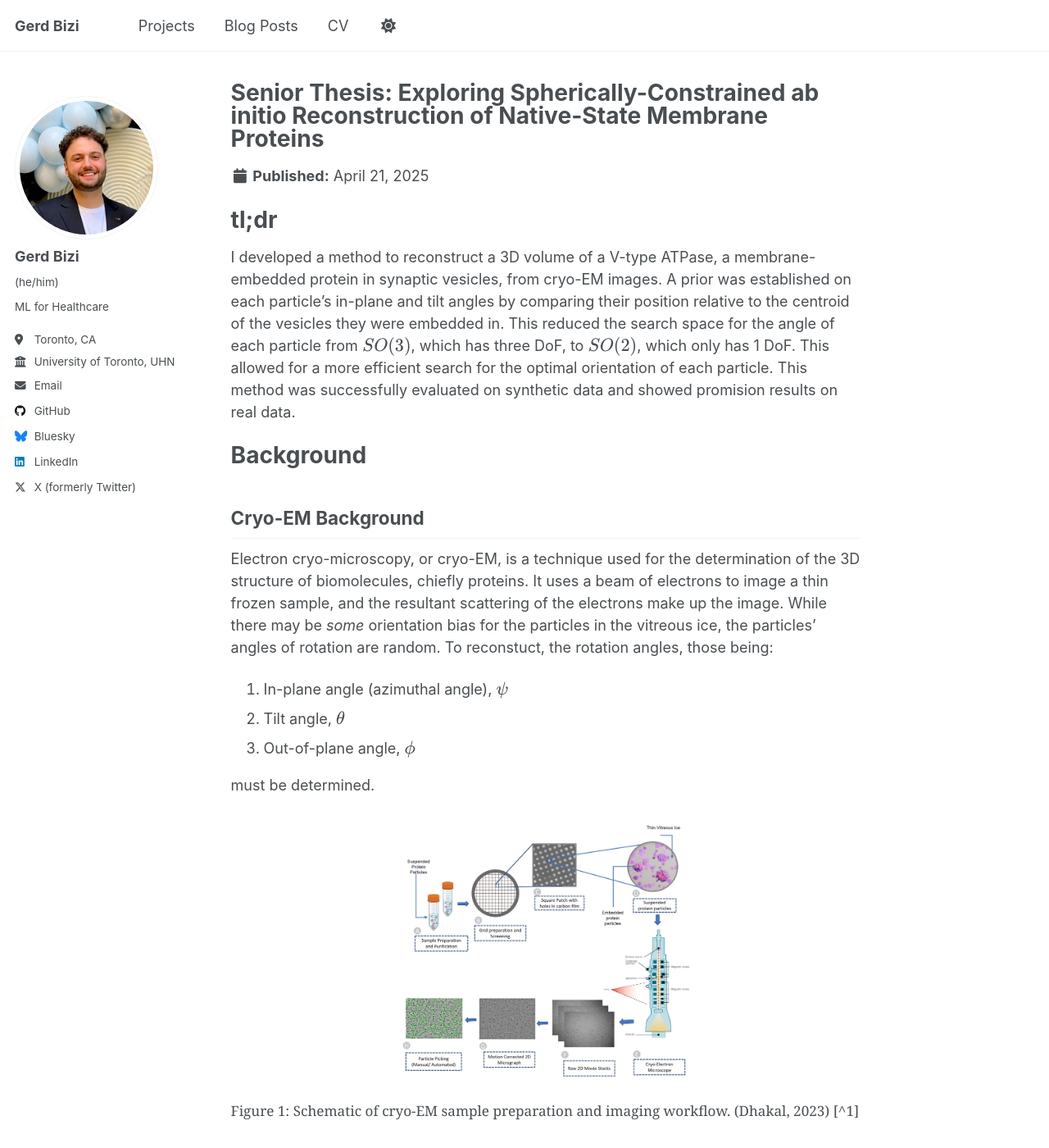
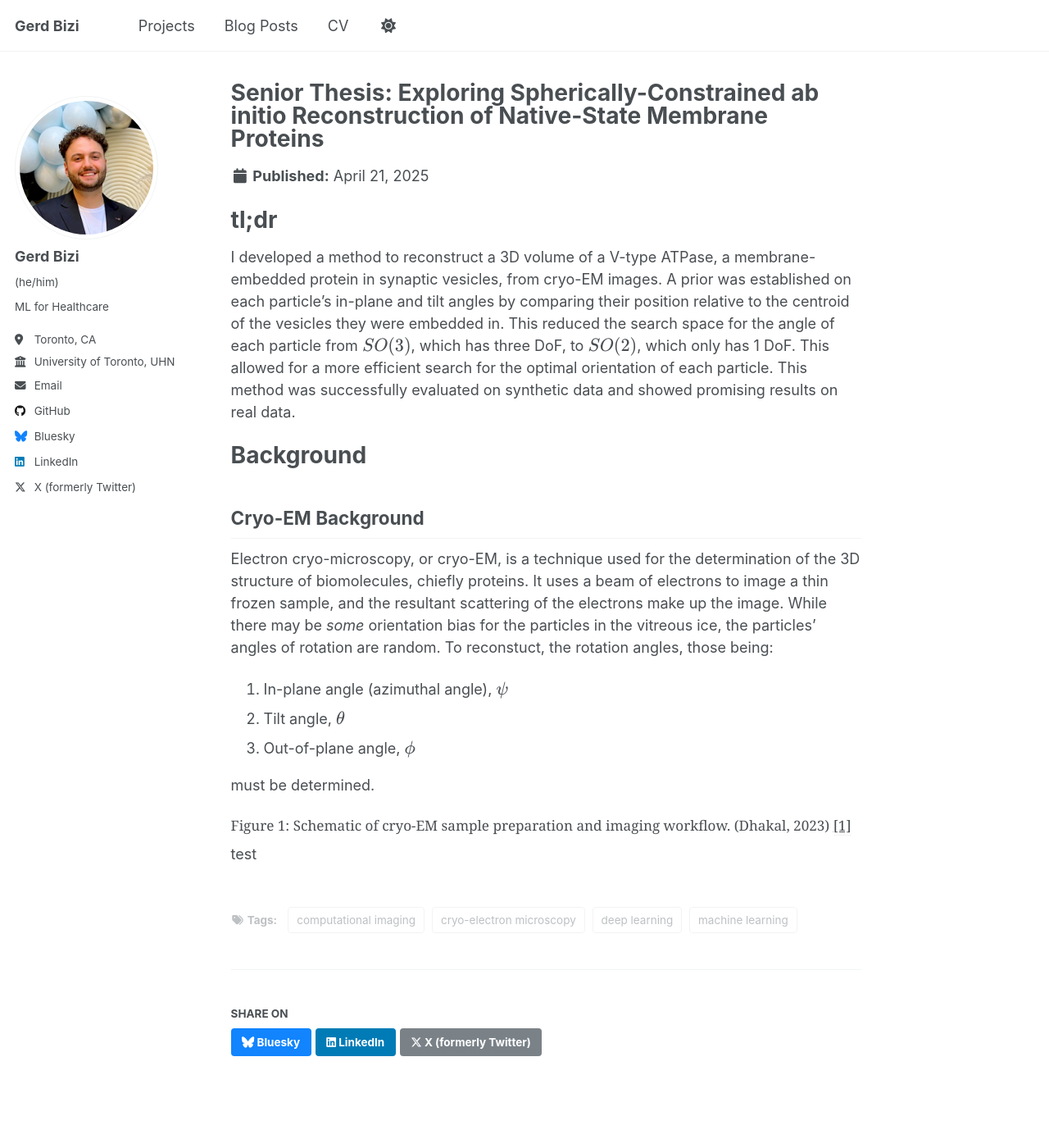
Before and after one commit to gerd-bizi/gerd-bizi.github.io, a Jekyll site: the page built from _projects/20250421-000-sr-thesis.md, in a window 1280 px wide and 1400 px high. Shown: the whole window at 82% size. Built offline with Jekyll 4.4.1, drawn with Linux system fonts in a browser that asks for light colours.

```diff
--- a/_projects/20250421-000-sr-thesis.md
+++ b/_projects/20250421-000-sr-thesis.md
@@ -13,7 +13,7 @@ tags:
 
 # tl;dr
 
-I developed a method to reconstruct a 3D volume of a V-type ATPase, a membrane-embedded protein in synaptic vesicles, from cryo-EM images. A prior was established on each particle's in-plane and tilt angles by comparing their position relative to the centroid of the vesicles they were embedded in. This reduced the search space for the angle of each particle from \\(SO(3)\\), which has three DoF, to \\(SO(2)\\), which only has 1 DoF. This allowed for a more efficient search for the optimal orientation of each particle. This method was successfully evaluated on synthetic data and showed promision results on real data.
+I developed a method to reconstruct a 3D volume of a V-type ATPase, a membrane-embedded protein in synaptic vesicles, from cryo-EM images. A prior was established on each particle's in-plane and tilt angles by comparing their position relative to the centroid of the vesicles they were embedded in. This reduced the search space for the angle of each particle from \\(SO(3)\\), which has three DoF, to \\(SO(2)\\), which only has 1 DoF. This allowed for a more efficient search for the optimal orientation of each particle. This method was successfully evaluated on synthetic data and showed promising results on real data.
 
 # Background
 
@@ -26,11 +26,11 @@ Electron cryo-microscopy, or cryo-EM, is a technique used for the determination
 
 must be determined.
 
-<figure style="text-align: center;">
-  <img src="/images/cryo-em/cryoem_prep.png" alt="Cryo-EM Preparation" style="display:block; margin:auto; max-width:350px; width:100%;">
-  <figcaption style="font-size:0.95em; margin-top:0.5em;">
-    Figure 1: Schematic of cryo-EM sample preparation and imaging workflow. (Dhakal, 2023) [^1]
-  </figcaption>
-</figure>
+<figcaption style="font-size:0.95em; margin-top:0.5em;">
+  Figure 1: Schematic of cryo-EM sample preparation and imaging workflow. (Dhakal, 2023) <a href="#dhakal2023">[1]</a>
+</figcaption>
+
+test
+
 
 [^1]: Dhakal, Ashwin & Gyawali, Rajan & Wang, Liguo & Cheng, Jianlin. (2023). A large expert-curated cryo-EM image dataset for machine learning protein particle picking. Scientific Data. 10. 10.1038/s41597-023-02280-2.
```
Also changed, not shown: _pages/about.md (+5 -3 lines), 1 other file.
